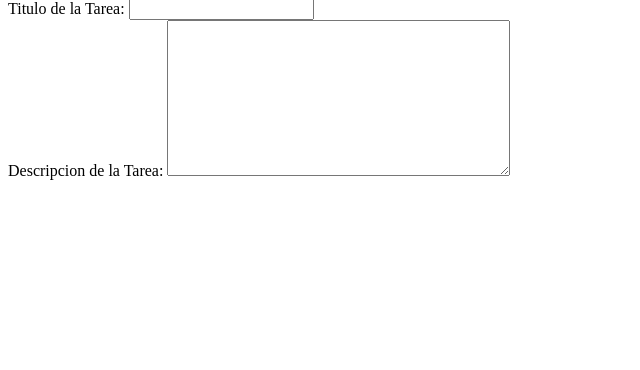
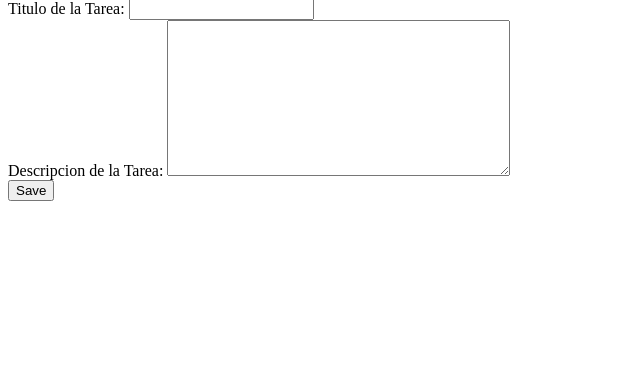
Before and after one commit to Gerts18/WEB_PRACTICE, a Django app: page /create_task/ in a window 1280 px wide. Shown: the part 179-549 px from the top of the page, without its empty margins (0-640 px from the left). Run offline with Django 5.2, Linux system fonts and the light colour scheme.

Commit message:
Getting data by default

```diff
--- a/DJANGO/mysite/myapp/templates/create_task.html
+++ b/DJANGO/mysite/myapp/templates/create_task.html
@@ -10,7 +10,12 @@
 
     <h1>Create a new Task</h1>
     <main>
-        {{form}}
+        <form action="">
+            {{form}}
+            <button>
+                Save
+            </button>
+        </form>
     </main>
 
     {% endblock %}
--- a/DJANGO/mysite/myapp/views.py
+++ b/DJANGO/mysite/myapp/views.py
@@ -31,6 +31,7 @@ def tasks(request):
     })
 
 def create_task(request):
+    print(request.GET)
     return render(request, 'create_task.html', {
         'form': CreateNewTask()
     })
```
